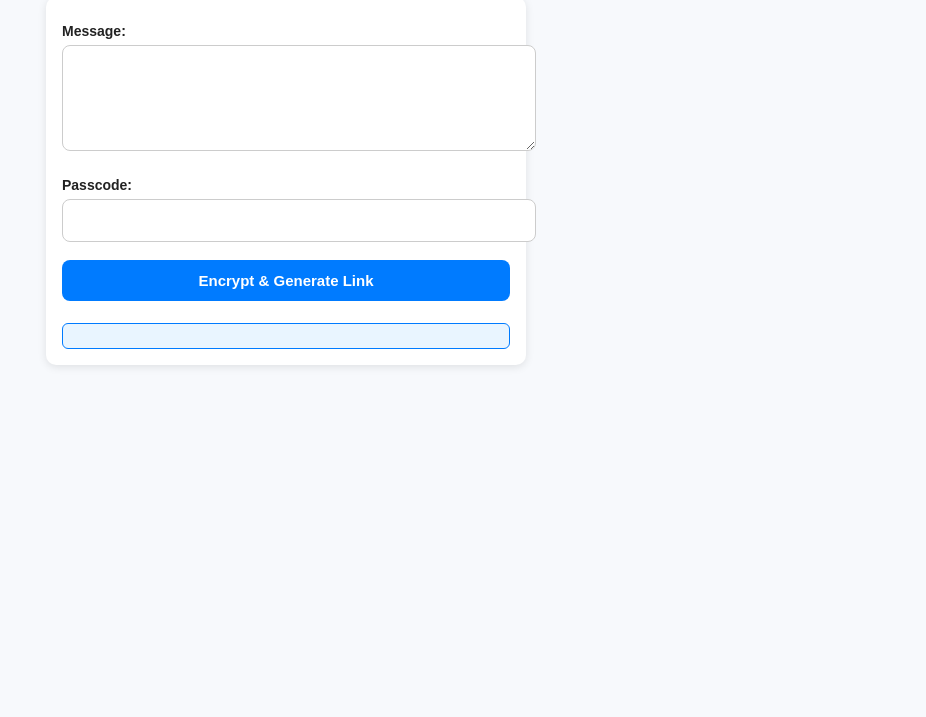
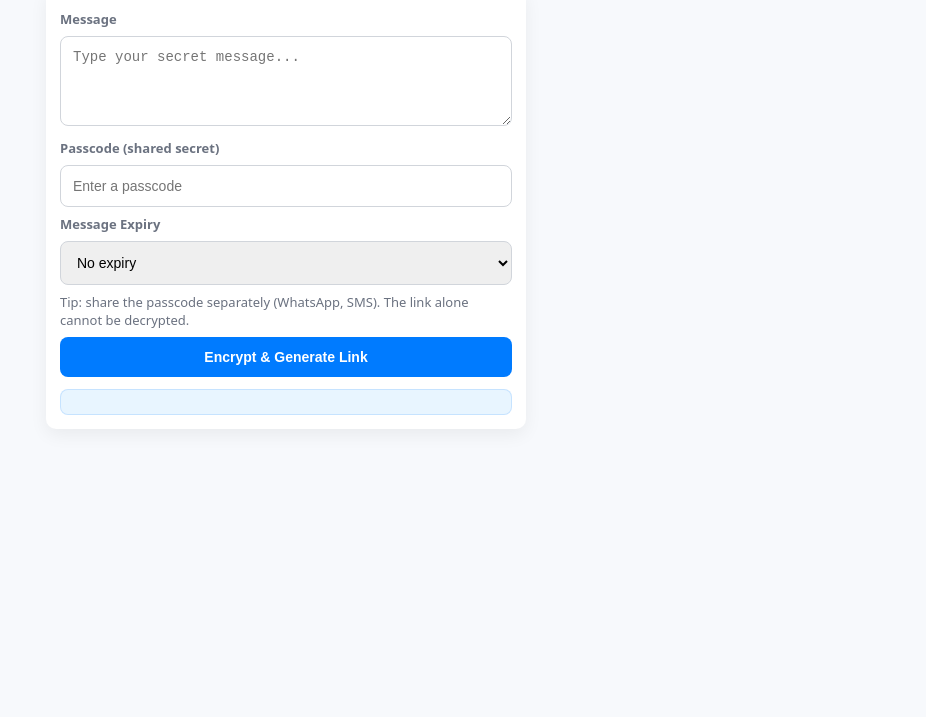
Before and after one commit to Systechglobal/passcode-link-app, a website: page public/index.html in a window 1280 px wide. Shown: the part 83-800 px from the top of the page, without its empty margins (354-1280 px from the left). Drawn offline with Linux system fonts and the light colour scheme.

Commit message:
Update index.html

```diff
--- a/public/index.html
+++ b/public/index.html
@@ -1,141 +1,101 @@
 <!DOCTYPE html>
 <html lang="en">
 <head>
-  <meta charset="UTF-8" />
-  <meta name="viewport" content="width=device-width, initial-scale=1.0" />
+  <meta charset="utf-8" />
+  <meta name="viewport" content="width=device-width,initial-scale=1" />
   <title>Secure Message App</title>
   <style>
-    body {
-      font-family: Arial, sans-serif;
-      margin: 0;
-      padding: 0;
-      background: #f7f9fc;
-      color: #222;
-      display: flex;
-      justify-content: center;
-      align-items: flex-start;
-      min-height: 100vh;
+    :root{
+      --primary:#007bff;
+      --bg:#f7f9fc;
+      --card:#ffffff;
+      --text:#222;
+      --muted:#6b7280;
     }
-    .container {
-      width: 100%;
-      max-width: 480px;
-      padding: 20px;
+    body{
+      margin:0;
+      padding:0;
+      font-family:system-ui, -apple-system, "Segoe UI", Roboto, "Helvetica Neue", Arial;
+      background:var(--bg);
+      color:var(--text);
+      display:flex;
+      justify-content:center;
+      align-items:flex-start;
+      min-height:100vh;
     }
-    h2 {
-      margin-bottom: 12px;
-      text-align: center;
-      color: #007bff;
+    .container{
+      width:100%;
+      max-width:520px;
+      padding:20px;
+      box-sizing:border-box;
     }
-    form {
-      background: white;
-      padding: 16px;
-      border-radius: 10px;
-      box-shadow: 0 2px 8px rgba(0,0,0,0.1);
-      margin-bottom: 20px;
-    }
-    label {
-      font-size: 14px;
-      font-weight: bold;
-      display: block;
-      margin-top: 10px;
-    }
-    input, textarea, button {
-      width: 100%;
-      margin-top: 6px;
-      margin-bottom: 12px;
-      padding: 12px;
-      border: 1px solid #ccc;
-      border-radius: 8px;
-      font-size: 15px;
-    }
-    textarea {
-      resize: vertical;
-      min-height: 80px;
-    }
-    button {
-      background: #007bff;
-      color: white;
-      border: none;
-      cursor: pointer;
-      font-weight: bold;
-      transition: background 0.3s;
-    }
-    button:hover {
-      background: #0056b3;
-    }
-    #encryptedLink, #decryptedOutput {
-      margin-top: 10px;
-      padding: 12px;
-      background: #e9f5ff;
-      border: 1px solid #007bff;
-      border-radius: 6px;
-      word-break: break-all;
-      font-size: 14px;
-    }
-    #toast {
-      visibility: hidden;
-      min-width: 220px;
-      margin-left: -110px;
-      background: #333;
-      color: #fff;
-      text-align: center;
-      border-radius: 4px;
-      padding: 12px;
-      position: fixed;
-      left: 50%;
-      bottom: 30px;
-      font-size: 14px;
-      z-index: 1000;
-      opacity: 0;
-      transition: opacity 0.5s, bottom 0.5s;
-    }
-    /* Mobile tweaks */
-    @media (max-width: 600px) {
-      body {
-        background: #eef3f9;
-      }
-      form {
-        padding: 12px;
-      }
-      input, textarea, button {
-        font-size: 14px;
-        padding: 10px;
-      }
+    h1{ text-align:center; margin:6px 0 18px; color:var(--primary); font-size:20px;}
+    form{ background:var(--card); padding:14px; border-radius:10px; box-shadow:0 6px 18px rgba(0,0,0,0.06); margin-bottom:16px;}
+    label{ display:block; font-weight:600; margin-top:8px; font-size:13px; color:var(--muted); }
+    textarea,input,select,button{ width:100%; box-sizing:border-box; margin-top:8px; padding:12px; font-size:14px; border-radius:8px; border:1px solid #d1d5db; }
+    textarea{ min-height:90px; resize:vertical; }
+    button{ background:var(--primary); color:#fff; border:none; cursor:pointer; font-weight:700; }
+    button.secondary{ background:#6b7280; }
+    #encryptedLink, #decryptedOutput{ margin-top:12px; padding:12px; border-radius:8px; background:#e8f5ff; border:1px solid rgba(0,123,255,0.15); word-break:break-word; font-size:14px;}
+    #toast{ visibility:hidden; min-width:220px; background:#111; color:#fff; text-align:center; border-radius:6px; padding:10px 14px; position:fixed; left:50%; transform:translateX(-50%); bottom:26px; opacity:0; transition:opacity .35s, bottom .35s; z-index:9999;}
+    /* Dark mode */
+    body.dark{ --bg:#0b1020; --card:#0f1724; --text:#e6eef8; --muted:#9aa6bd; --primary:#3b82f6; }
+    body.dark form{ box-shadow: none; border:1px solid rgba(255,255,255,0.03); }
+    body.dark #encryptedLink, body.dark #decryptedOutput{ background:#071025; border:1px solid rgba(255,255,255,0.03); color:var(--text); }
+    /* small helpers */
+    .row{ display:flex; gap:8px; }
+    .row .half{ flex:1; }
+    .meta{ font-size:13px; color:var(--muted); margin-top:8px; }
+    #darkModeToggle{ position:fixed; top:12px; right:12px; width:44px; height:44px; border-radius:999px; border: none; cursor:pointer; background:#111; color:#fff; font-size:18px; z-index:999; }
+    body.dark #darkModeToggle{ background:#fff; color:#111; }
+    @media(max-width:520px){
+      .container{ padding:14px; }
+      h1{ font-size:18px; }
     }
   </style>
 </head>
 <body>
+  <button id="darkModeToggle" title="Toggle dark mode">🌙</button>
+
   <div class="container">
-    <h2>🔒 Secure Message App</h2>
+    <h1>🔐 Secure Message — Encrypt & Share</h1>
 
-    <!-- Encrypt Form -->
-    <form id="encryptForm">
-      <label for="message">Message:</label>
-      <textarea id="message" required></textarea>
+    <!-- Encrypt -->
+    <form id="encryptForm" aria-label="encrypt form">
+      <label for="message">Message</label>
+      <textarea id="message" placeholder="Type your secret message..." required></textarea>
 
-      <label for="passcode">Passcode:</label>
-      <input type="password" id="passcode" required />
+      <label for="passcode">Passcode (shared secret)</label>
+      <input id="passcode" type="password" placeholder="Enter a passcode" required />
 
+      <label for="expiry">Message Expiry</label>
+      <select id="expiry" aria-label="expiry">
+        <option value="none">No expiry</option>
+        <option value="burn">🔥 Burn after Reading</option>
+        <option value="1">👁 One-time View</option>
+        <option value="24h">⏳ 24 hours</option>
+      </select>
+
+      <div class="meta">Tip: share the passcode separately (WhatsApp, SMS). The link alone cannot be decrypted.</div>
       <button type="submit">Encrypt & Generate Link</button>
-      <div id="encryptedLink"></div>
+      <div id="encryptedLink" aria-live="polite"></div>
     </form>
 
-    <!-- Decrypt Form -->
-    <form id="decryptForm" style="display:none;">
-      <label for="decryptPasscode">Enter Passcode:</label>
-      <input type="password" id="decryptPasscode" required />
-
-      <button type="submit">Decrypt</button>
-      <button type="button" id="pastePasscode">📋 Paste from Clipboard</button>
-
-      <div id="decryptedOutput"></div>
+    <!-- Decrypt -->
+    <form id="decryptForm" style="display:none;" aria-label="decrypt form">
+      <!-- expiry info is injected dynamically -->
+      <label for="decryptPasscode">Enter Passcode</label>
+      <input id="decryptPasscode" type="password" placeholder="Enter the passcode" required />
+      <div class="row">
+        <button type="submit">Decrypt</button>
+        <button type="button" id="pastePasscode" class="secondary">📋 Paste</button>
+      </div>
+      <div id="decryptedOutput" aria-live="polite"></div>
     </form>
   </div>
 
-  <!-- Toast -->
-  <div id="toast"></div>
+  <div id="toast" role="status" aria-live="polite">Copied</div>
 
-  <!-- App Logic -->
   <script src="/app.js"></script>
 </body>
 </html>
```
